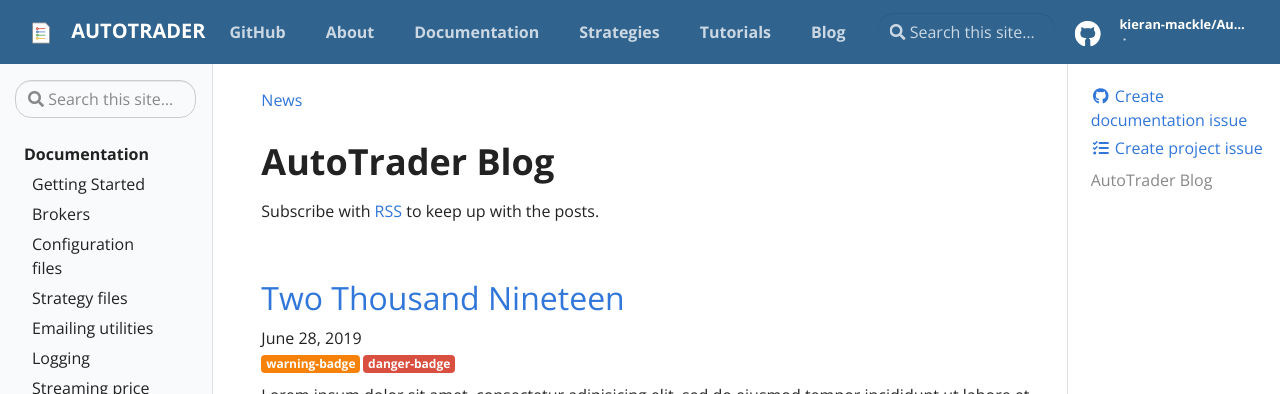
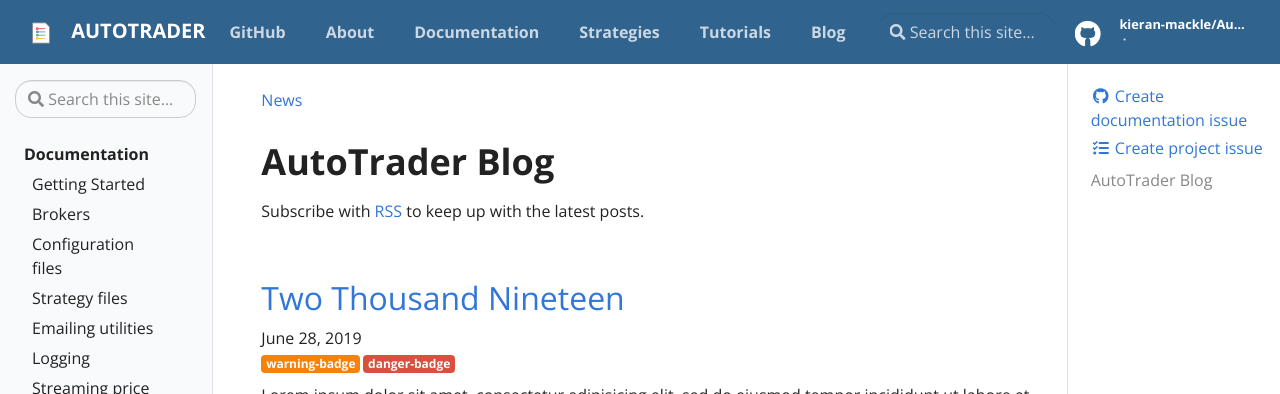
Before and after one commit to kieran-mackle/AutoTrader, a Jekyll site: the page built from docs/pages/blog.md, in a window 1280 px wide and 900 px high. Shown: the top 394 px of the window. Built offline with Jekyll 4.4.1, drawn with Linux system fonts in a browser that asks for light colours.

Commit message:
Update blog.md

```diff
--- a/docs/pages/blog.md
+++ b/docs/pages/blog.md
@@ -5,7 +5,7 @@
 
 # AutoTrader Blog
 
-<p>Subscribe with <a href="{{ site.baseurl }}/feed.xml">RSS</a> to keep up with the posts.</p>
+<p>Subscribe with <a href="{{ site.baseurl }}/feed.xml">RSS</a> to keep up with the latest posts.</p>
 
 <br>
 
```
